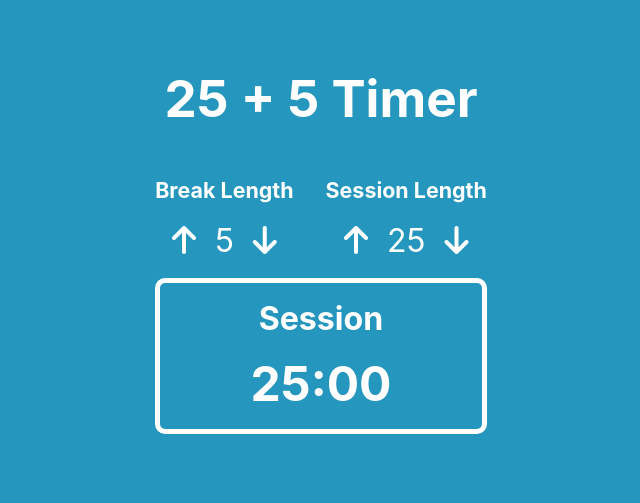
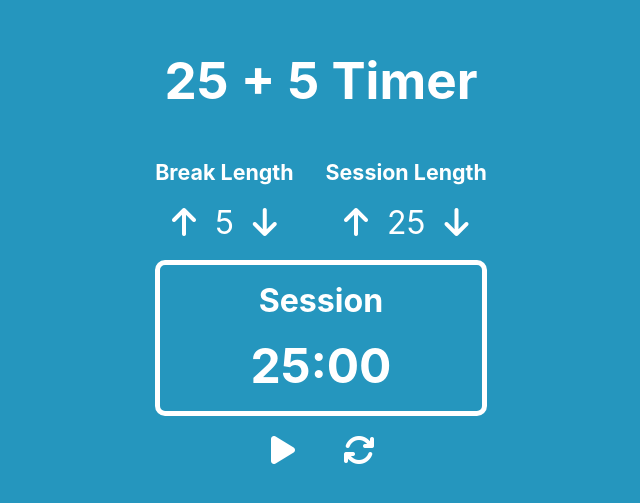
Before and after one commit to rosswilliamsdev/fCC_React_Projects, a React (Vite) app in the folder 25and5/: page / in a window 1280 px wide. Shown: the part 157-660 px from the top of the page, without its empty margins (319-959 px from the left). Built offline with nearby package versions, Linux system fonts and the light colour scheme.

Commit message:
lots of user stories

```diff
--- a/25and5/src/Adjust.jsx
+++ /dev/null
@@ -1,16 +0,0 @@
-export default function Adjuster({ text, length }) {
-  return (
-    <div className="adjuster">
-      <h6>{text}</h6>
-      <div>
-        <button className="btn-level">
-          <i className="fa-solid fa-arrow-up"></i>
-        </button>
-        {length}
-        <button>
-          <i className="fa-solid fa-arrow-down"></i>
-        </button>
-      </div>
-    </div>
-  );
-}
--- a/25and5/src/App.css
+++ b/25and5/src/App.css
@@ -10,16 +10,16 @@ body {
   color: white;
 }
 
-.adjuster {
+.length-adjuster {
   font-size: 2rem;
 }
 
-.btn-container {
+.length-adjuster-container {
   display: flex;
   justify-content: space-evenly;
 }
 
-.adjuster h6 {
+.length-adjuster h6 {
   margin: 1rem;
 }
 
--- a/25and5/src/App.jsx
+++ b/25and5/src/App.jsx
@@ -1,24 +1,107 @@
-import { useState } from "react";
-import Adjuster from "./Adjust";
+import { useEffect, useState } from "react";
+import LengthAdjuster from "./LengthAdjuster";
+import Timer from "./Timer";
+import TimerControls from "./TimerControls";
 import "./App.css";
 import "@fortawesome/fontawesome-free/css/all.css";
 
 function App() {
   let [breakLength, setBreakLength] = useState(5);
   let [sessionLength, setSessionLength] = useState(25);
-  let [timer, setTimer] = useState("25:00");
+  let [timer, setTimer] = useState(25);
+  let [isActive, setIsActive] = useState(false);
+  let [seconds, setSeconds] = useState(60);
+
+  function handleIncrement(e) {
+    let element = e.target;
+
+    if (element.className.includes("break")) {
+      setBreakLength((prevBreakLength) => Math.min(60, prevBreakLength + 1));
+    } else if (element.className.includes("session")) {
+      setSessionLength((prevSessionLength) =>
+        Math.min(60, prevSessionLength + 1)
+      );
+    }
+  }
+
+  function handleDecrement(e) {
+    let element = e.target;
+
+    if (element.className.includes("break")) {
+      setBreakLength((prevBreakLength) => Math.max(0, prevBreakLength - 1));
+    } else if (element.className.includes("session")) {
+      setSessionLength((prevSessionLength) =>
+        Math.max(0, prevSessionLength - 1)
+      );
+    }
+  }
+
+  function toggleTimer() {
+    setIsActive(!isActive);
+    countdown();
+  }
+
+  function resetTimer() {
+    setIsActive(false);
+    setSessionLength(25);
+    setBreakLength(5);
+  }
+
+  function countdown() {
+    console.log("click");
+    // if the timer is active, start the countdown
+    if (isActive) {
+      const secondsCountdown = setInterval(function () {
+        setSeconds((prevSeconds) => Math.max(0, prevSeconds - 1));
+        console.log(seconds);
+        if (seconds === 0) {
+          setSessionLength((prevSessionLength) =>
+            Math.max(0, prevSessionLength - 1)
+          );
+        }
+        if (sessionLength === 0) {
+          clearInterval(secondsCountdown);
+        }
+      }, 1000);
+    }
+  }
+
+  // rewrite this so when there is only one minute left it displays only seconds
+  useEffect(() => {
+    setTimer(
+      seconds === 60
+        ? sessionLength + ":" + "00"
+        : sessionLength + ":" + seconds
+    );
+  }, [sessionLength, seconds]);
 
   return (
     <div className="container">
       <h1>25 + 5 Timer</h1>
-      <div className="btn-container">
-        <Adjuster text="Break Length" length={breakLength} />
-        <Adjuster text="Session Length" length={sessionLength} />
+      <div className="length-adjuster-container">
+        <LengthAdjuster
+          handleIncrement={handleIncrement}
+          handleDecrement={handleDecrement}
+          type="break"
+          text="Break Length"
+          length={breakLength}
+          id="break-length"
+        />
+        <LengthAdjuster
+          handleIncrement={handleIncrement}
+          handleDecrement={handleDecrement}
+          type="session"
+          text="Session Length"
+          length={sessionLength}
+          id="session-length"
+        />
       </div>
-      <div className="timer">
-        <h6>Session</h6>
-        <div>{timer}</div>
-      </div>
+      <Timer timer={timer} />
+      <TimerControls
+        toggleTimer={toggleTimer}
+        isActive={isActive}
+        resetTimer={resetTimer}
+      />
     </div>
   );
 }
--- /dev/null
+++ b/25and5/src/LengthAdjuster.jsx
@@ -0,0 +1,22 @@
+export default function LengthAdjuster({
+  text,
+  length,
+  handleIncrement,
+  handleDecrement,
+  type,
+}) {
+  return (
+    <div className="length-adjuster">
+      <h6 id={`${type}-label`}>{text}</h6>
+      <div>
+        <button onClick={handleIncrement} id={`${type}-increment`}>
+          <i className={`fa-solid fa-arrow-up ${type}`}></i>
+        </button>
+        {length}
+        <button onClick={handleDecrement} id={`${type}-decrement`}>
+          <i className={`fa-solid fa-arrow-down ${type}`}></i>
+        </button>
+      </div>
+    </div>
+  );
+}
--- /dev/null
+++ b/25and5/src/Timer.jsx
@@ -0,0 +1,8 @@
+export default function Timer({ timer }) {
+  return (
+    <div className="timer" id="timer">
+      <h6>Session</h6>
+      <div id="time-left">{timer}</div>
+    </div>
+  );
+}
--- /dev/null
+++ b/25and5/src/TimerControls.jsx
@@ -0,0 +1,18 @@
+export default function TimerControls({ toggleTimer, isActive, resetTimer }) {
+  return (
+    <div className="timer-controls">
+      <button id="start_stop" onClick={toggleTimer}>
+        {isActive ? (
+          <i className="fa-solid fa-pause"></i>
+        ) : (
+          <i className="fa-solid fa-play"></i>
+        )}
+      </button>
+      <button className="start"></button>
+
+      <button id="reset" onClick={resetTimer}>
+        <i className="fa-solid fa-arrows-rotate"></i>
+      </button>
+    </div>
+  );
+}
```
